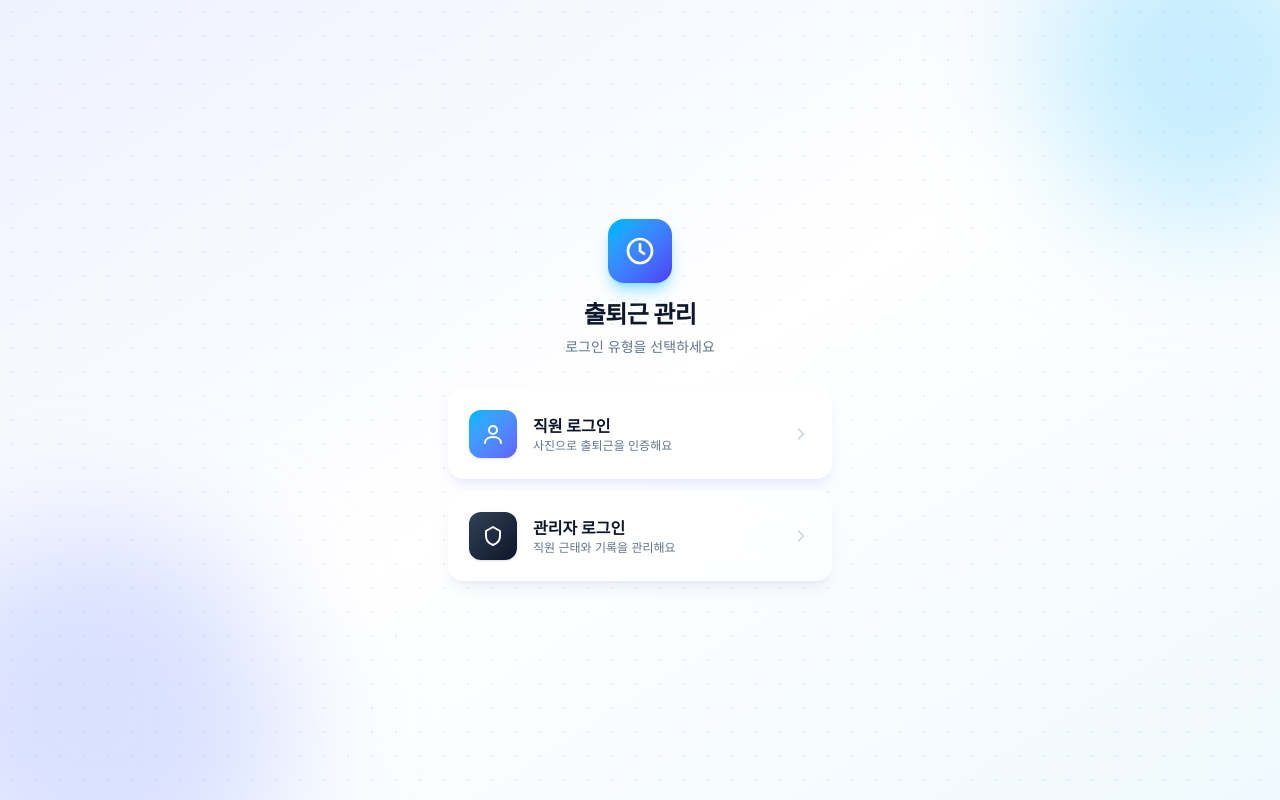
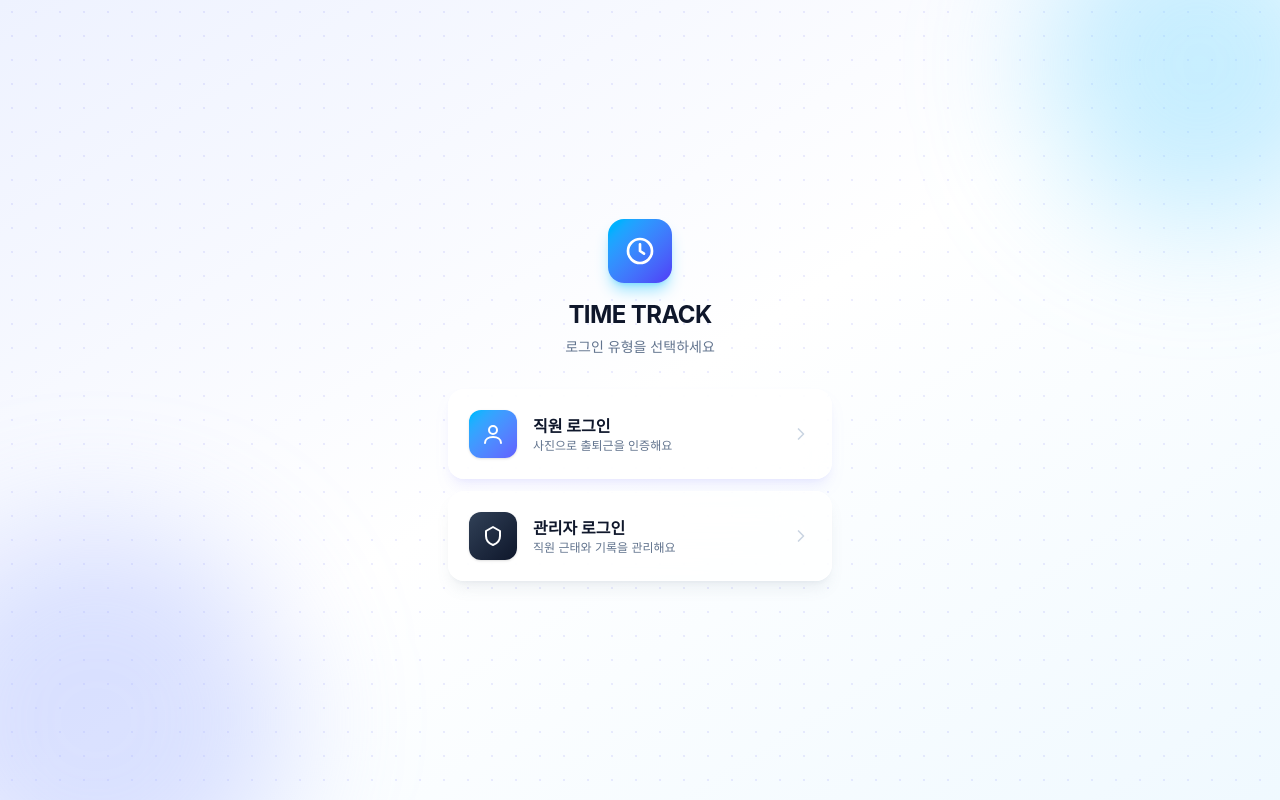
Before and after one commit to moonhyunwook7045/attendance-app, a React (Vite) app: page / in a window 1280 px wide. Built offline with nearby package versions, Linux system fonts and the light colour scheme; no server answers.

Commit message:
앱 이름 변경: 출퇴근 관리 → TIME TRACK

```diff
--- a/index.html
+++ b/index.html
@@ -4,7 +4,7 @@
     <meta charset="UTF-8" />
     <link rel="icon" type="image/svg+xml" href="/favicon.svg" />
     <meta name="viewport" content="width=device-width, initial-scale=1.0" />
-    <title>attendance-app</title>
+    <title>TIME TRACK</title>
   </head>
   <body>
     <div id="root"></div>
--- a/src/pages/EmployeeHome.jsx
+++ b/src/pages/EmployeeHome.jsx
@@ -25,7 +25,7 @@ export default function EmployeeHome({ session, profile }) {
       {/* 상단 바 */}
       <header className="bg-white shadow-sm px-4 py-3 flex items-center justify-between">
         <div>
-          <p className="text-sm text-gray-500">출퇴근 관리</p>
+          <p className="text-sm text-gray-500">TIME TRACK</p>
           <p className="font-semibold text-gray-800">{profile?.name || '직원'}님</p>
         </div>
         <button
--- a/src/pages/Login.jsx
+++ b/src/pages/Login.jsx
@@ -127,7 +127,7 @@ export default function Login({ role = 'employee', notice = '', onBack }) {
                 {isAdmin ? '관리자 로그인' : '직원 로그인'}
               </span>
 
-              <h1 className="text-2xl font-bold tracking-tight text-slate-900">출퇴근 관리</h1>
+              <h1 className="text-2xl font-bold tracking-tight text-slate-900">TIME TRACK</h1>
               <p className="mt-1.5 text-sm text-slate-500">
                 {isAdmin
                   ? '직원 근태와 기록을 관리하세요'
--- a/src/pages/RoleSelect.jsx
+++ b/src/pages/RoleSelect.jsx
@@ -20,7 +20,7 @@ export default function RoleSelect({ onPick }) {
               <path d="M12 7v5l3 2" />
             </svg>
           </div>
-          <h1 className="text-2xl font-bold tracking-tight text-slate-900">출퇴근 관리</h1>
+          <h1 className="text-2xl font-bold tracking-tight text-slate-900">TIME TRACK</h1>
           <p className="mt-1.5 text-sm text-slate-500">로그인 유형을 선택하세요</p>
         </div>
 
```
